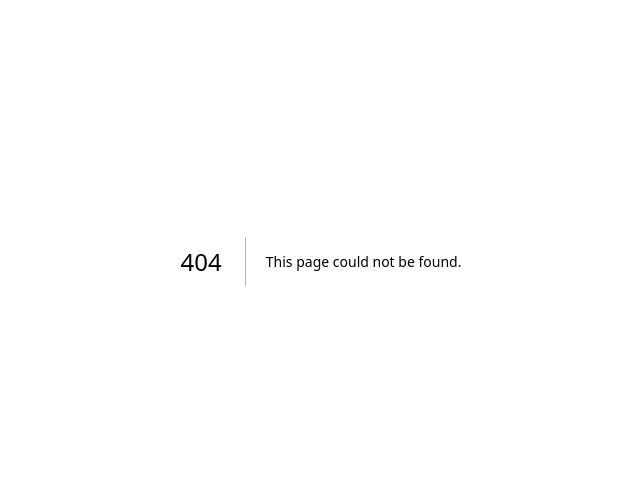
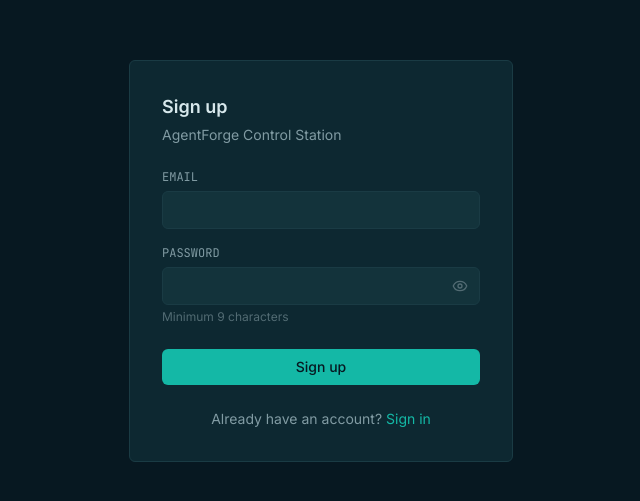
Before and after one commit to Rishav256/agentforge-web, a Next.js app: page /signup in a window 1280 px wide. Before the commit this address had no page. Shown: the part 139-640 px from the top of the page, without its empty margins (319-959 px from the left). Built offline with nearby package versions, Linux system fonts and the light colour scheme.

Commit message:
Add sign-up flow with PKCE email verification

```diff
--- /dev/null
+++ b/src/app/signup/SignUpForm.tsx
@@ -0,0 +1,127 @@
+'use client';
+
+import { useId, useState } from 'react';
+import { useRouter } from 'next/navigation';
+import { Eye, EyeOff } from 'lucide-react';
+import { generatePKCEPair } from '@nhost/nhost-js/auth';
+import { cn } from '@/lib/utils';
+import { signUp } from './actions';
+
+export default function SignUpForm() {
+  const [error, setError] = useState<string | undefined>();
+  const [isLoading, setIsLoading] = useState(false);
+  const [showPassword, setShowPassword] = useState(false);
+  const [awaitingVerification, setAwaitingVerification] = useState(false);
+  const router = useRouter();
+
+  const emailId = useId();
+  const passwordId = useId();
+
+  const handleSubmit = async (formData: FormData) => {
+    setIsLoading(true);
+    setError(undefined);
+
+    const email = formData.get('email') as string;
+    const password = formData.get('password') as string;
+
+    try {
+      const { verifier, challenge } = await generatePKCEPair();
+      localStorage.setItem('nhost_pkce_verifier', verifier);
+
+      const result = await signUp(email, password, challenge);
+
+      if (result.redirect) {
+        router.push(result.redirect);
+      } else if (result.awaitingVerification) {
+        setAwaitingVerification(true);
+      } else if (result.error) {
+        setError(result.error);
+      }
+    } catch (err) {
+      setError(err instanceof Error ? err.message : 'An error occurred');
+    } finally {
+      setIsLoading(false);
+    }
+  };
+
+  if (awaitingVerification) {
+    return (
+      <div className="rounded-md border border-teal/30 bg-teal/10 px-4 py-3 text-sm text-text-primary">
+        <p className="mb-1 font-medium text-teal">Check your email</p>
+        <p className="text-text-secondary">
+          We sent a verification link to confirm your account. Click it to
+          finish signing up.
+        </p>
+      </div>
+    );
+  }
+
+  return (
+    <form action={handleSubmit} className="flex flex-col gap-4">
+      <div>
+        <label
+          htmlFor={emailId}
+          className="mb-1.5 block font-mono text-xs text-text-secondary"
+        >
+          EMAIL
+        </label>
+        <input
+          id={emailId}
+          name="email"
+          type="email"
+          required
+          className="w-full rounded-md border border-border bg-surface-elevated px-3 py-2 text-sm text-text-primary outline-none focus:border-teal"
+        />
+      </div>
+
+      <div>
+        <label
+          htmlFor={passwordId}
+          className="mb-1.5 block font-mono text-xs text-text-secondary"
+        >
+          PASSWORD
+        </label>
+        <div className="relative">
+          <input
+            id={passwordId}
+            name="password"
+            type={showPassword ? 'text' : 'password'}
+            required
+            minLength={9}
+            className="w-full rounded-md border border-border bg-surface-elevated px-3 py-2 pr-10 text-sm text-text-primary outline-none focus:border-teal"
+          />
+          <button
+            type="button"
+            onClick={() => setShowPassword((prev) => !prev)}
+            aria-label={showPassword ? 'Hide password' : 'Show password'}
+            className="absolute inset-y-0 right-0 flex items-center px-3 text-text-muted hover:text-text-secondary"
+          >
+            {showPassword ? (
+              <EyeOff className="h-4 w-4" />
+            ) : (
+              <Eye className="h-4 w-4" />
+            )}
+          </button>
+        </div>
+        <p className="mt-1 text-xs text-text-muted">Minimum 9 characters</p>
+      </div>
+
+      {error && (
+        <div className="rounded-md border border-red/30 bg-red/10 px-3 py-2 text-sm text-red">
+          {error}
+        </div>
+      )}
+
+      <button
+        type="submit"
+        disabled={isLoading}
+        className={cn(
+          'mt-2 rounded-md bg-teal px-4 py-2 text-sm font-medium text-bg transition-colors hover:bg-teal-bright',
+          isLoading && 'opacity-60',
+        )}
+      >
+        {isLoading ? 'Signing up…' : 'Sign up'}
+      </button>
+    </form>
+  );
+}
--- /dev/null
+++ b/src/app/signup/actions.ts
@@ -0,0 +1,36 @@
+'use server';
+
+import type { ErrorResponse } from '@nhost/nhost-js/auth';
+import type { FetchError } from '@nhost/nhost-js/fetch';
+import { createNhostClient } from '@/lib/nhost/server';
+
+export async function signUp(
+  email: string,
+  password: string,
+  codeChallenge: string,
+) {
+  if (!email || !password) {
+    return { error: 'Email and password are required' };
+  }
+
+  try {
+    const nhost = await createNhostClient();
+    const response = await nhost.auth.signUpEmailPassword({
+      email,
+      password,
+      options: {
+        redirectTo: `${process.env['APP_URL']}/verify`,
+      },
+      codeChallenge,
+    });
+
+    if (response.body?.session) {
+      return { redirect: '/profile' };
+    }
+    return { awaitingVerification: true };
+  } catch (err) {
+    console.error('[signUp] Raw error:', err);
+    const error = err as FetchError<ErrorResponse>;
+    return { error: `Sign up failed: ${error.message}` };
+  }
+}
--- /dev/null
+++ b/src/app/signup/page.tsx
@@ -0,0 +1,27 @@
+import Link from 'next/link';
+import { Panel } from '@/components/ui/Panel';
+import SignUpForm from './SignUpForm';
+
+export default function SignUp() {
+  return (
+    <div className="flex flex-1 items-center justify-center bg-bg p-6">
+      <Panel className="w-full max-w-sm p-8">
+        <h1 className="mb-1 text-lg font-semibold text-text-primary">
+          Sign up
+        </h1>
+        <p className="mb-6 text-sm text-text-secondary">
+          AgentForge Control Station
+        </p>
+
+        <SignUpForm />
+
+        <p className="mt-6 text-center text-sm text-text-secondary">
+          Already have an account?{' '}
+          <Link href="/signin" className="text-teal hover:text-teal-bright">
+            Sign in
+          </Link>
+        </p>
+      </Panel>
+    </div>
+  );
+}
--- /dev/null
+++ b/src/app/verify/actions.ts
@@ -0,0 +1,17 @@
+'use server';
+
+import type { ErrorResponse } from '@nhost/nhost-js/auth';
+import type { FetchError } from '@nhost/nhost-js/fetch';
+import { createNhostClient } from '@/lib/nhost/server';
+
+export async function exchangeCode(code: string, codeVerifier: string) {
+  try {
+    const nhost = await createNhostClient();
+    await nhost.auth.tokenExchange({ code, codeVerifier });
+    return { success: true };
+  } catch (err) {
+    console.error('[exchangeCode] Raw error:', err);
+    const error = err as FetchError<ErrorResponse>;
+    return { success: false, error: `Verification failed: ${error.message}` };
+  }
+}
--- /dev/null
+++ b/src/app/verify/page.tsx
@@ -0,0 +1,61 @@
+'use client';
+
+import { useEffect, useRef, useState } from 'react';
+import { useRouter, useSearchParams } from 'next/navigation';
+import { Panel } from '@/components/ui/Panel';
+import { exchangeCode } from './actions';
+
+export default function Verify() {
+  const router = useRouter();
+  const searchParams = useSearchParams();
+  const [status, setStatus] = useState<'verifying' | 'error'>('verifying');
+  const [error, setError] = useState('');
+  const hasRun = useRef(false);
+
+  useEffect(() => {
+    if (hasRun.current) return;
+    hasRun.current = true;
+
+    const code = searchParams.get('code');
+
+    if (!code) {
+      setStatus('error');
+      setError('No authorization code found in URL');
+      return;
+    }
+
+    const codeVerifier = localStorage.getItem('nhost_pkce_verifier');
+    localStorage.removeItem('nhost_pkce_verifier');
+
+    if (!codeVerifier) {
+      setStatus('error');
+      setError(
+        'No PKCE verifier found. The verification link must be opened in the same browser you signed up with.',
+      );
+      return;
+    }
+
+    exchangeCode(code, codeVerifier).then((result) => {
+      if (result.success) {
+        router.push('/profile');
+      } else {
+        setStatus('error');
+        setError(result.error ?? 'Verification failed');
+      }
+    });
+  }, [searchParams, router]);
+
+  return (
+    <div className="flex flex-1 items-center justify-center bg-bg p-6">
+      <Panel className="w-full max-w-sm p-8 text-center">
+        {status === 'verifying' ? (
+          <p className="text-sm text-text-secondary">Verifying…</p>
+        ) : (
+          <div className="rounded-md border border-red/30 bg-red/10 px-4 py-3 text-sm text-red">
+            {error}
+          </div>
+        )}
+      </Panel>
+    </div>
+  );
+}
```
